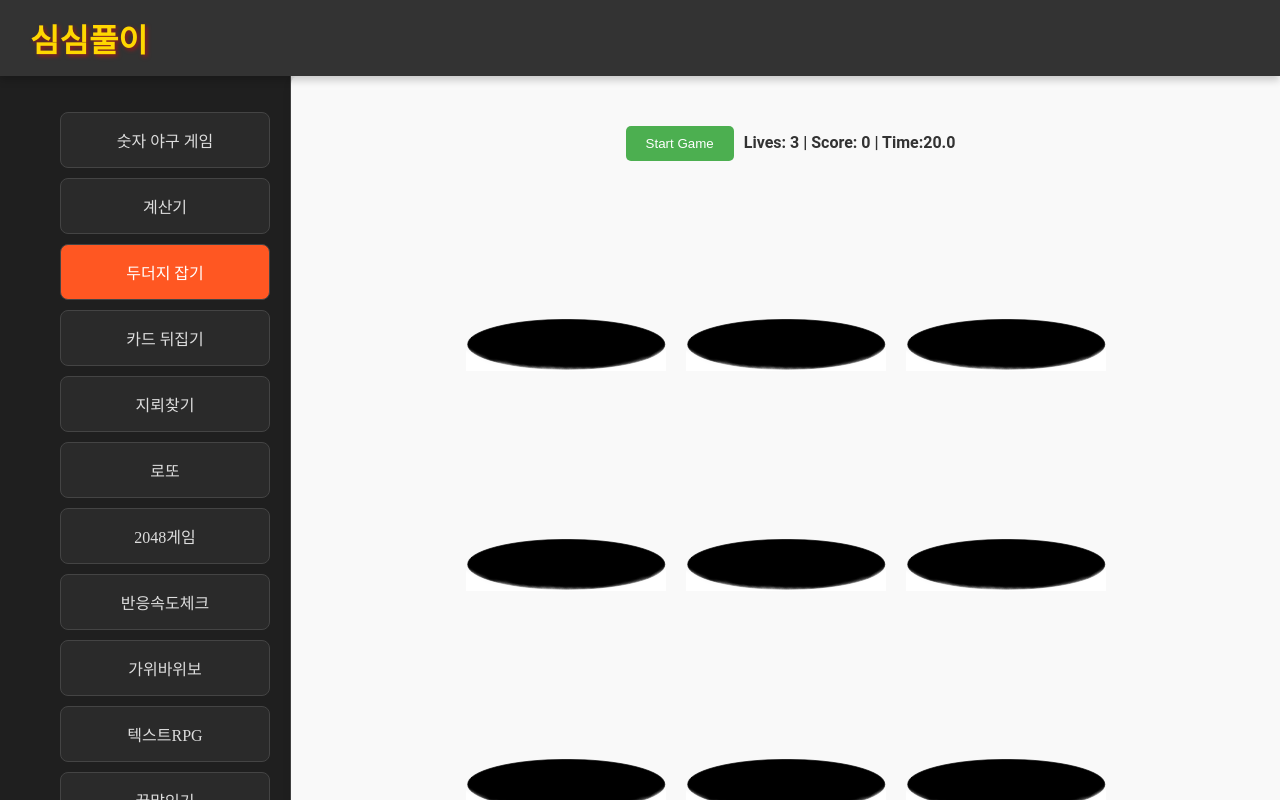
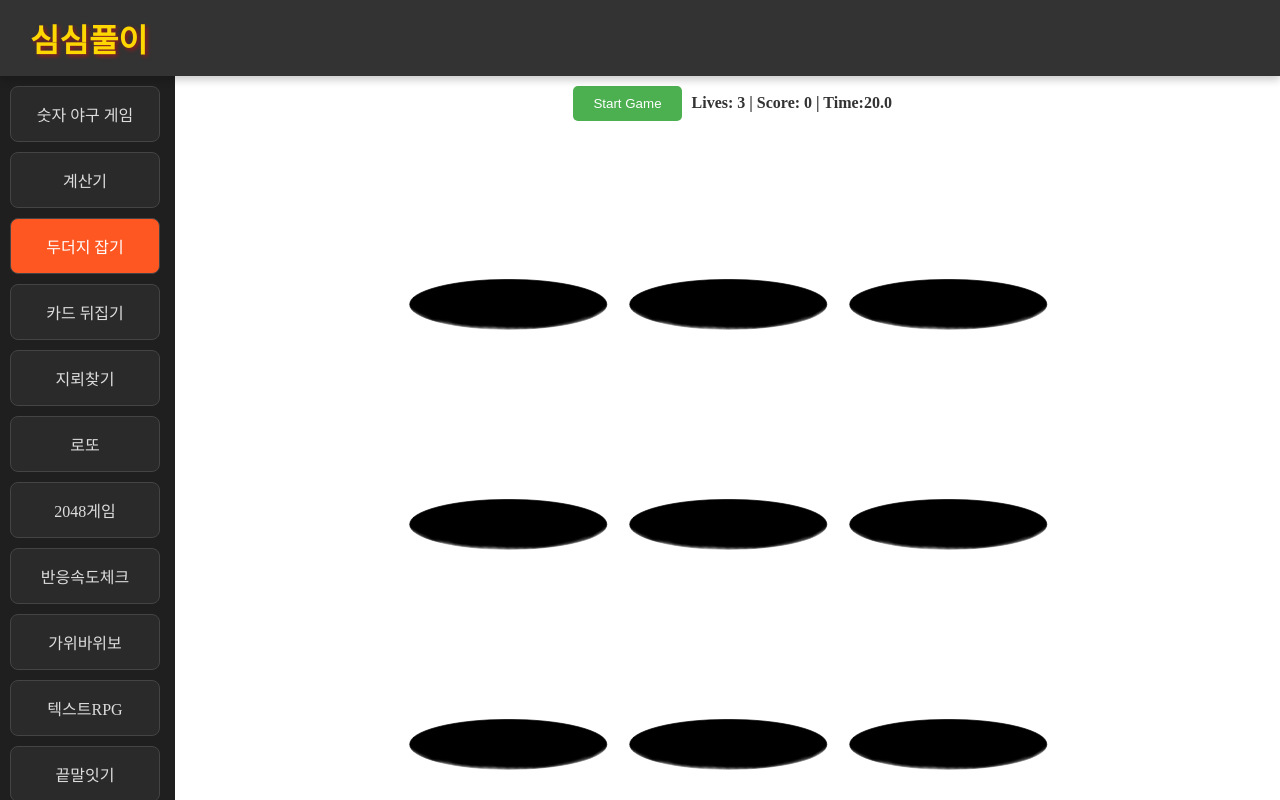
Before and after one commit to tomyhas59/reactGame, a React (Create React App) app: page /catchMole in a window 1280 px wide. Shown: the top 800 px of the page. Built offline with nearby package versions, Linux system fonts and the light colour scheme.

Commit message:
CatchMole mobile scale 0.5

```diff
--- a/src/App.css
+++ b/src/App.css
@@ -1,7 +1,7 @@
-body {
+* {
   margin: 0;
   padding: 0;
-  overflow: hidden;
+  box-sizing: border-box;
 }
 
 /*2048게임*/
--- a/src/pages/AppLayout.js
+++ b/src/pages/AppLayout.js
@@ -37,24 +37,20 @@ const AppLayout = ({ children }) => {
         </TitleWrapper>
         <MenuToggle onClick={() => setIsMenuOpen(!isMenuOpen)}>☰</MenuToggle>
       </Header>
-      <MainWrapper>
-        <Aside isOpen={isMenuOpen}>
-          <ul>
+      <ListContainer>
+        <List isOpen={isMenuOpen}>
           {links.map((link, index) => (
             <StyledLink to={link.to} key={index} onClick={handleLinkClick}>
               <LinkItem
-                  className={
-                    location.pathname === `/${link.to}` ? "active" : ""
-                  }
+                className={location.pathname === `/${link.to}` ? "active" : ""}
               >
                 {link.label}
               </LinkItem>
             </StyledLink>
           ))}
-          </ul>
-        </Aside>
+        </List>
         <ContentWrapper>{children}</ContentWrapper>
-      </MainWrapper>
+      </ListContainer>
     </Container>
   );
 };
@@ -77,7 +73,7 @@ const Header = styled.header`
   box-shadow: 0 4px 8px rgba(0, 0, 0, 0.2);
   position: sticky;
   top: 0;
-  z-index: 1000;
+  z-index: 999;
 `;
 
 const TitleWrapper = styled.div`
@@ -109,48 +105,40 @@ const MenuToggle = styled.div`
   }
 `;
 
-const MainWrapper = styled.div`
+const ListContainer = styled.div`
   display: flex;
-  flex: 1;
 `;
 
-const Aside = styled.aside`
+const List = styled.ul`
   background-color: #1f1f1f;
+  display: flex;
+  flex-direction: column;
+  justify-content: flex-start;
+  align-items: flex-start;
   color: #eee;
-  width: 250px;
-  padding: 20px;
-  box-shadow: 2px 0 6px rgba(0, 0, 0, 0.2);
-  border-right: 1px solid #444;
+  width: 200px;
+  height: 100%;
+  padding: 10px;
   transition: transform 0.3s ease;
   @media (max-width: 768px) {
     position: fixed;
-    top: 0;
-    left: -30px;
-    height: 100%;
-    z-index: 999;
+    right: -30px;
+    z-index: 555;
+    font-size: 12px;
+    width: 150px;
     background-color: #1f1f1f;
-    transform: scale(0.9)
-      ${(props) => (props.isOpen ? "translateX(0)" : "translateX(-100%)")};
+    transform: ${(props) =>
+      props.isOpen ? "translateX(0)" : "translateX(100%)"};
   }
-`;
-
-const ContentWrapper = styled.article`
-  flex: 1;
-  background: #f9f9f9;
-  border-radius: 8px;
-  box-shadow: 0 4px 8px rgba(0, 0, 0, 0.1);
-  font-family: "Roboto", sans-serif;
-  font-size: 1.1rem;
 `;
 
 const StyledLink = styled(Link)`
   text-decoration: none;
-  color: inherit;
-  display: block;
 `;
 
 const LinkItem = styled.li`
   background-color: #2a2a2a;
+  width: 150px;
   color: #ddd;
   text-align: center;
   list-style: none;
@@ -168,4 +156,13 @@ const LinkItem = styled.li`
     background-color: #ff5722;
     color: #fff;
   }
+  @media (max-width: 768px) {
+    padding: 5px;
+    width: 100px;
+  }
 `;
+
+const ContentWrapper = styled.article`
+  width: 100%;
+  font-size: 1.1rem;
+`;
--- a/src/pages/Baseball.js
+++ b/src/pages/Baseball.js
@@ -146,7 +146,6 @@ const Container = styled.div`
   flex-direction: column;
   align-items: center;
   padding: 40px;
-  background-color: #f0f2f5;
   min-height: 100vh;
 `;
 
--- a/src/pages/CatchMole.js
+++ b/src/pages/CatchMole.js
@@ -19,7 +19,7 @@ const CatchMole = () => {
   const [time, setTime] = useState(20);
   const [topScores, setTopScores] = useState([]);
 
-  // 로컬 스토리지에서 상위 5개 점수 불러오기
+  // 로컬 스토리지에서 상위 3개 점수 불러오기
   useEffect(() => {
     const savedTopScores = JSON.parse(localStorage.getItem("topScores")) || [];
     setTopScores(savedTopScores);
@@ -124,7 +124,7 @@ const CatchMole = () => {
         setTopScores((prevTopScores) => {
           const newScores = [...prevTopScores, score]
             .sort((a, b) => b - a)
-            .slice(0, 5);
+            .slice(0, 3);
           localStorage.setItem("topScores", JSON.stringify(newScores));
           return newScores;
         });
@@ -196,12 +196,16 @@ const CatchMole = () => {
 };
 
 export default CatchMole;
+
 const Container = styled.div`
   display: flex;
   flex-direction: column;
   align-items: center;
-  padding: 40px;
   min-height: 100vh;
+  @media (max-width: 950px) {
+    margin-top: -150px;
+    transform: scale(0.5);
+  }
 `;
 
 const HoleGrid = styled.div`
@@ -210,7 +214,7 @@ const HoleGrid = styled.div`
   justify-content: center;
   gap: 20px;
   @media (max-width: 950px) {
-    grid-template-columns: repeat(2, 1fr);
+    grid-template-columns: repeat(3, 1fr);
   }
 `;
 
@@ -220,10 +224,6 @@ const Cell = styled.div`
   width: 200px;
   height: 200px;
   overflow: hidden;
-  @media (max-width: 950px) {
-    width: 100px;
-    height: 100px;
-  }
 `;
 
 const BaseMoleStyle = css`
@@ -234,10 +234,6 @@ const BaseMoleStyle = css`
   background-size: cover;
   opacity: 1;
   transition: bottom 1s ease-in-out;
-  @media (max-width: 950px) {
-    width: 100px;
-    height: 100px;
-  }
 `;
 
 const Mole = styled.div`
@@ -286,9 +282,6 @@ const Bomb = styled.div`
       bottom: -200px;
       background-image: url(${explodeImg});
     `}
-   @media (max-width: 950px) {
-    background-size: 100px 100px;
-  }
 `;
 
 const Hole = styled.div`
@@ -299,10 +292,6 @@ const Hole = styled.div`
   background: url(${moleHoleImg}) center center no-repeat;
   background-size: 200px 150px;
   cursor: pointer;
-  @media (max-width: 950px) {
-    width: 100px;
-    height: 75px;
-  }
 `;
 
 const HoleFront = styled.div`
@@ -312,10 +301,6 @@ const HoleFront = styled.div`
   bottom: 0;
   background: url(${moleHoleFrontImg}) center center no-repeat;
   background-size: 200px 30px;
-  @media (max-width: 950px) {
-    width: 100px;
-    height: 15px;
-  }
 `;
 
 const StartButton = styled.button`
```
Lines whose indentation alone changed are shown as unchanged.
